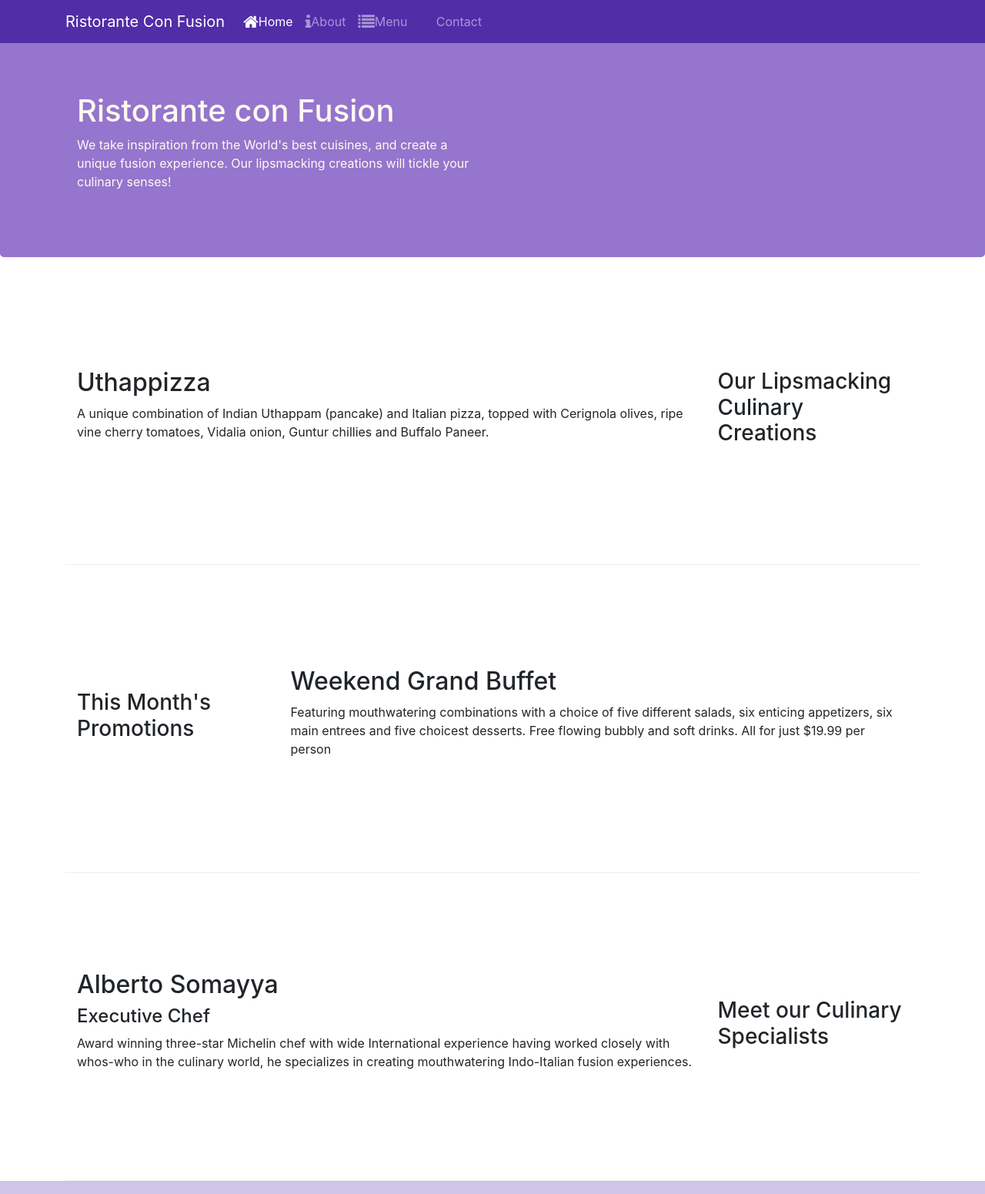
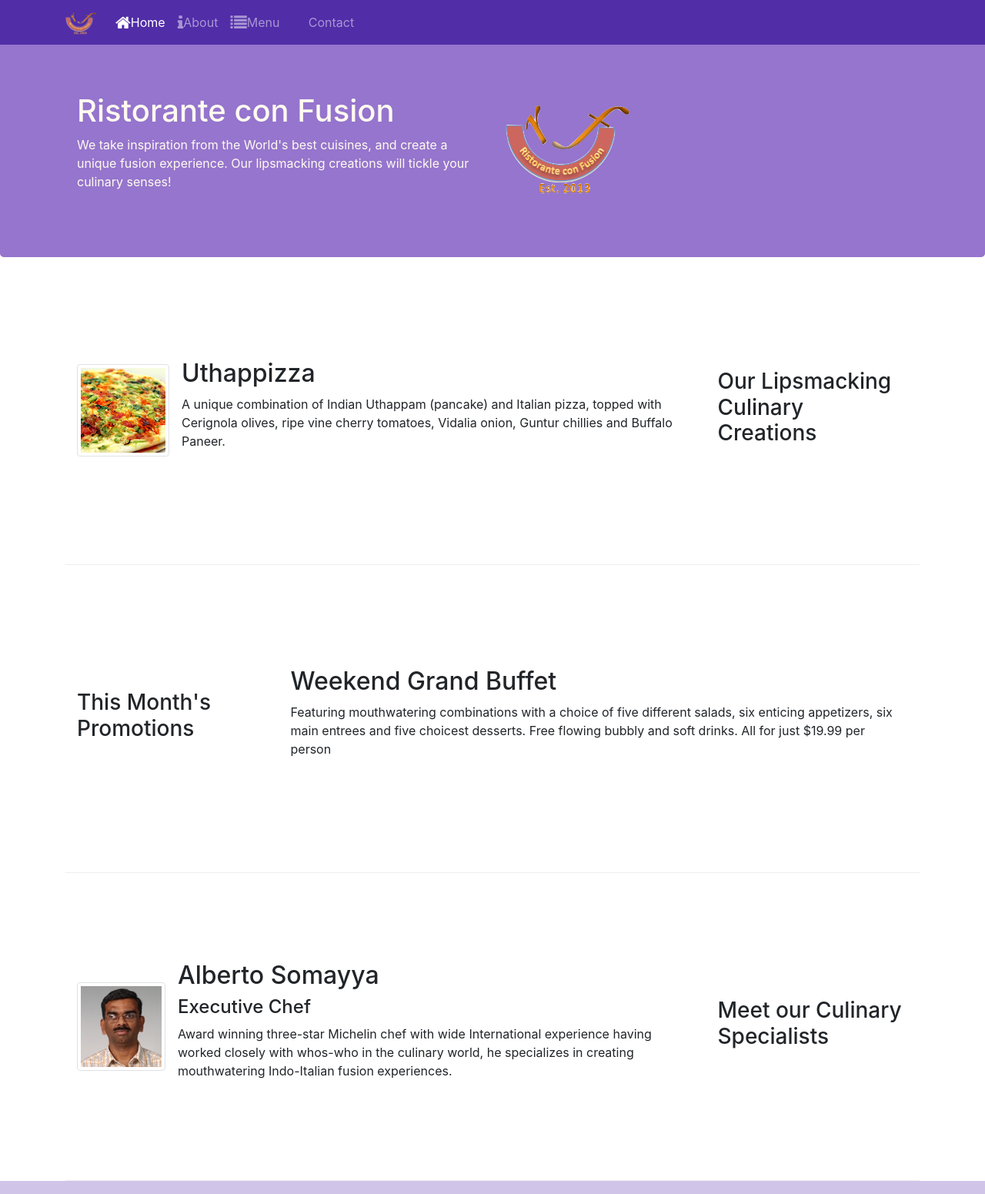
Before and after one commit to Anubhav2505/Front-End-web-bootstrap4, a website: page index.html in a window 1280 px wide. Shown: the top 1551 px of the page at 77% size. Drawn offline with nearby package versions, Linux system fonts and the light colour scheme.

Commit message:
Images and Media

```diff
--- a/index.html
+++ b/index.html
@@ -22,7 +22,7 @@
                 <span class="navbar-toggler-icon"></span>
             </button>
 
-            <a class="navbar-brand" href="#">Ristorante Con Fusion</a>
+            <a class="navbar-brand" href="#"><img src="img/logo.png" height="30" width="41"> </a>
             <div class="collapse navbar-collapse" id="Navbar">
                 <ul class="navbar-nav mr-auto">
                     <li class="nav-item active"><a class="nav-link" href="#"><span class="fa fa-home fa-lg"></span>Home</a></li>
@@ -46,7 +46,8 @@
                     <h1>Ristorante con Fusion</h1>
                     <p>We take inspiration from the World's best cuisines, and create a unique fusion experience. Our lipsmacking creations will tickle your culinary senses!</p>
                 </div>
-                <div class="col-12 col-sm">
+                <div class="col-12 col-sm align-self-center">
+                    <img src="img/logo.png" class="img-fluid">
                 </div>
             </div>
         </div>
@@ -58,8 +59,18 @@
                 <h3>Our Lipsmacking Culinary Creations</h3>
             </div>
             <div class="col col-sm order-sm-first col-md">
-                <h2>Uthappizza</h2>
-                <p>A unique combination of Indian Uthappam (pancake) and Italian pizza, topped with Cerignola olives, ripe vine cherry tomatoes, Vidalia onion, Guntur chillies and Buffalo Paneer.</p>
+                <div class="media">
+                    <img class="d-flex mr-3 img-thumbnail align-self-center"
+                            src="img/uthappizza.png" alt="Uthappizza">
+                    <div class="media-body">
+                        <h2 class="mt-0">Uthappizza</h2>
+                        <p class="d-none d-sm-block">A unique combination of Indian Uthappam (pancake) and
+                            Italian pizza, topped with Cerignola olives, ripe vine
+                            cherry tomatoes, Vidalia onion, Guntur chillies and
+                            Buffalo Paneer.</p>
+                    </div>
+                </div>
+
             </div>
         </div>
 
@@ -79,9 +90,19 @@
                 <h3>Meet our Culinary Specialists</h3>
             </div>
             <div class="col col-sm order-sm-first col-md">
-                <h2>Alberto Somayya</h2>
-                <h4>Executive Chef</h4>
-                <p>Award winning three-star Michelin chef with wide International experience having worked closely with whos-who in the culinary world, he specializes in creating mouthwatering Indo-Italian fusion experiences. </p>
+                <div class="media">
+                    <img class="d-flex mr-3 img-thumbnail align-self-center"
+                            src="img/alberto.png" alt="Alberto Somayya">
+                    <div class="media-body">
+                        <h2 class="mt-0">Alberto Somayya</h2>
+                        <h4>Executive Chef</h4>
+                        <p class="d-none d-sm-block">Award winning three-star Michelin chef with wide
+                            International experience having worked closely with
+                            whos-who in the culinary world, he specializes in
+                            creating mouthwatering Indo-Italian fusion experiences.
+                            </p>
+                    </div>
+                </div>
             </div>
         </div>
     </div>
```
Also changed, not shown: aboutus.html (+3 -2 lines), contactus.html (+3 -2 lines), img/alberto.png (added), img/buffet.png (added), img/logo.png (added), img/uthappizza.png (added), 1 other file.
